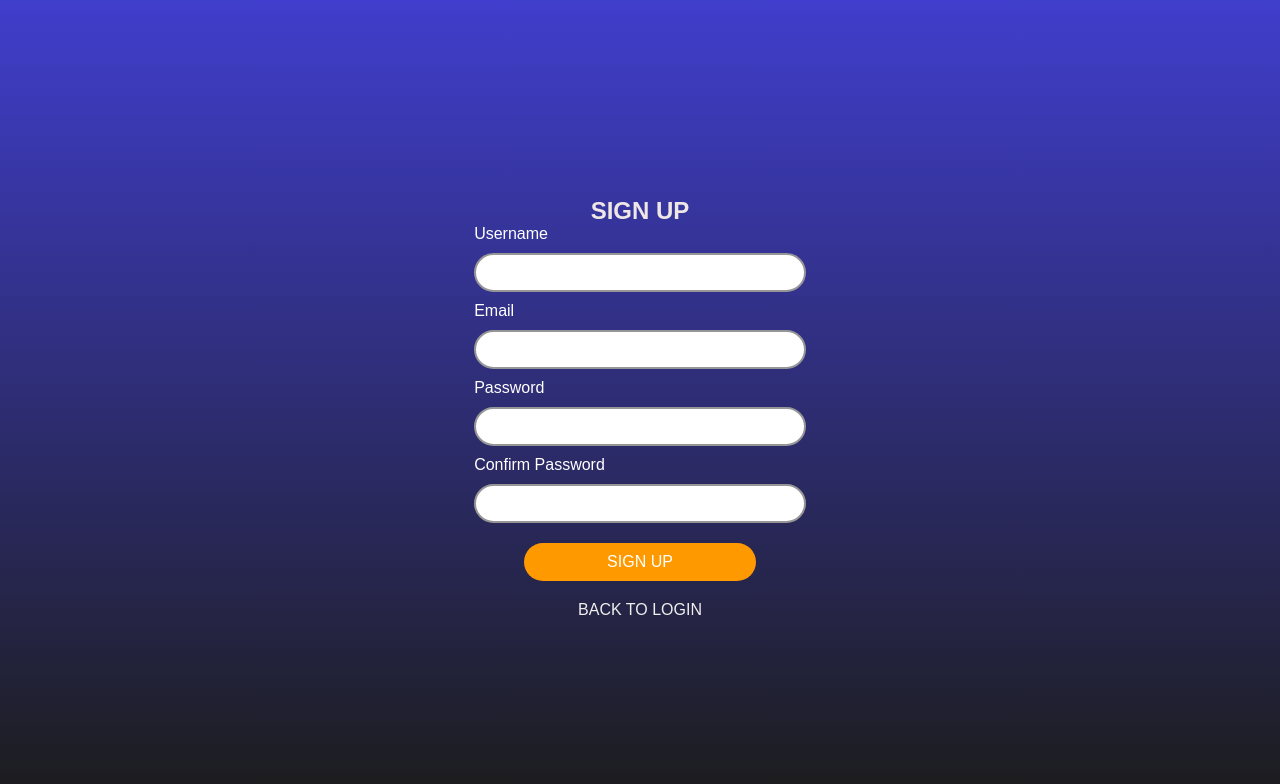
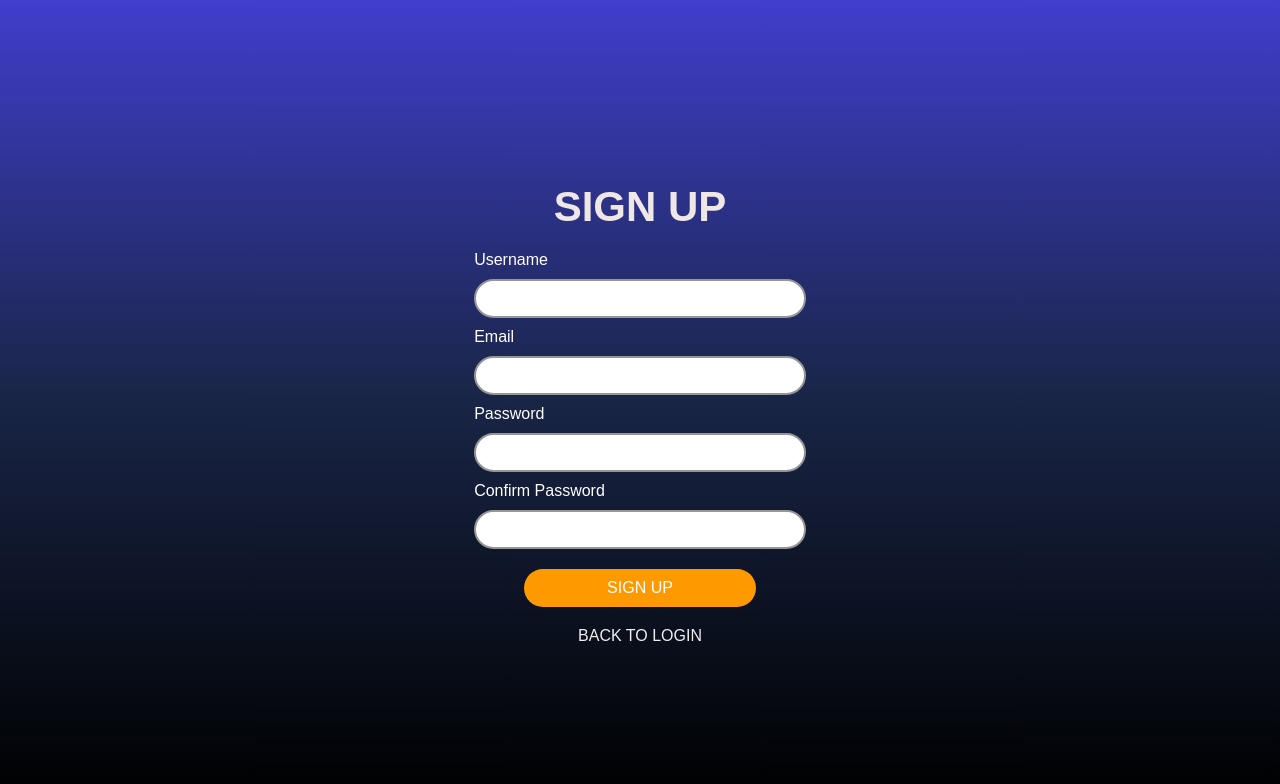
Before and after one commit to NobpasinTumdee/testWebForSA, a React (Vite) app in the folder Frontend/myWeb/: page /signup in a window 1280 px wide. Shown: the top 784 px of the page. Built offline with nearby package versions, Linux system fonts and the light colour scheme.

Commit message:
อัพเดทหน้าsign up

```diff
--- a/Frontend/myWeb/package.json
+++ b/Frontend/myWeb/package.json
@@ -10,9 +10,11 @@
     "preview": "vite preview"
   },
   "dependencies": {
+    "@types/styled-components": "^5.1.34",
     "react": "^18.3.1",
     "react-dom": "^18.3.1",
-    "react-router-dom": "^6.26.0"
+    "react-router-dom": "^6.26.0",
+    "styled-components": "^6.1.12"
   },
   "devDependencies": {
     "@types/react": "^18.3.3",
--- a/Frontend/myWeb/src/SignUp/SignUp.css
+++ b/Frontend/myWeb/src/SignUp/SignUp.css
@@ -13,7 +13,7 @@ body, html {
     justify-content: center;
     align-items: center;
     height: 100vh;
-    background: linear-gradient(to bottom,#403ECC,#1C1C1C);
+    background: linear-gradient(to bottom,#403ECC , #192546,#000000 );
     width: 100vw;
 }
 /* กล่องสมัครสมาชิก */
@@ -28,10 +28,11 @@ body, html {
 }
 
 /* ส่วนของ h1 */
-h1 {
+.signUpHeader {
+
     text-align: center;
-    margin-bottom: 0px;
-    font-size: 24px;
+    margin-bottom: 20px;
+    font-size: 42px;
     color: rgb(239, 230, 230);
 }
 
@@ -48,7 +49,7 @@ h1 {
     border: 2px solid #969696;
     border-radius: 20px;
     box-sizing: border-box;
-    text-align: center;
+    text-align: left;
 }
 
 /* เมื่อ textbox ถูกโฟกัส */
--- a/Frontend/myWeb/src/SignUp/SignUp.tsx
+++ b/Frontend/myWeb/src/SignUp/SignUp.tsx
@@ -33,7 +33,7 @@ const SignUp: React.FC = () => {
     <div className="signup-container">
       <div className="signup-box">
         <form onSubmit={handleSubmit}>
-          <h1>SIGN UP</h1>
+          <h1 className='signUpHeader'>SIGN UP</h1>
           <div className="form-group">
             <label htmlFor="username">Username</label>
             <input
```
Also changed, not shown: 1 other file (tests, documents, lock files or other folders).
